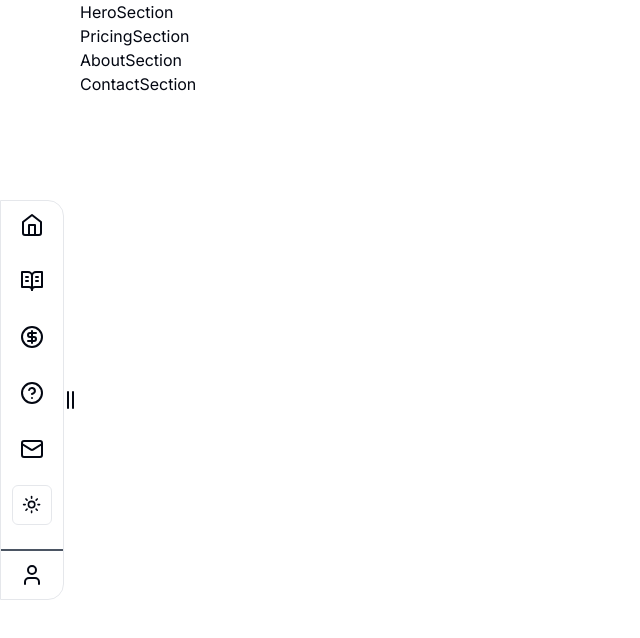
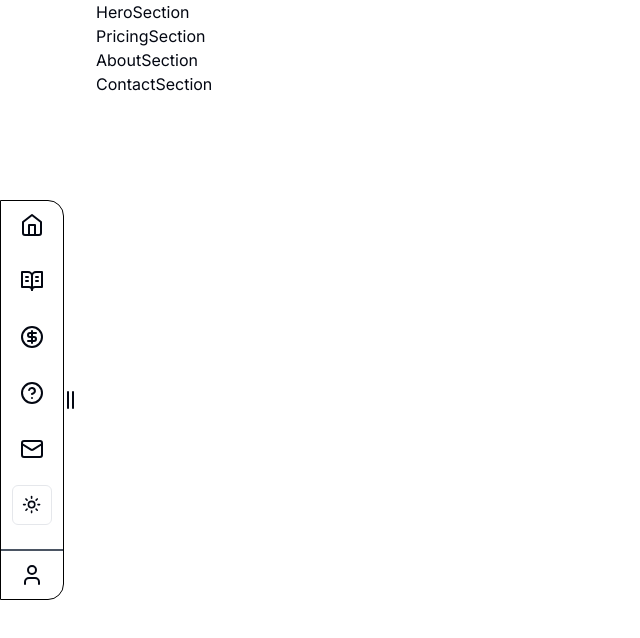
Before and after one commit to hopeVaughn/whatchagot, a Next.js app: page / in a window 1280 px wide. Shown: the top 638 px of the page, without its empty margins (0-640 px from the left). Built offline with nearby package versions, Linux system fonts and the light colour scheme.

Commit message:
finish navbar styling for now.

```diff
--- a/app/page.tsx
+++ b/app/page.tsx
@@ -7,7 +7,7 @@ export default function Home() {
   return (
     <main>
       <Navbar />
-      <section className="mx-20">
+      <section className="mx-24">
         <HeroSection />
         <PricingSection />
         <AboutSection />
--- a/components/ModeToggle.tsx
+++ b/components/ModeToggle.tsx
@@ -17,7 +17,7 @@ export function ModeToggle() {
   return (
     <DropdownMenu>
       <DropdownMenuTrigger asChild>
-        <Button variant="outline" size="icon">
+        <Button variant="outline" size="icon" className='focus:outline-none'>
           <Sun className="h-[1.2rem] w-[1.2rem] rotate-0 scale-100 transition-all dark:-rotate-90 dark:scale-0" />
           <Moon className="absolute h-[1.2rem] w-[1.2rem] rotate-90 scale-0 transition-all dark:rotate-0 dark:scale-100" />
           <span className="sr-only">Toggle theme</span>
--- a/components/Navbar.tsx
+++ b/components/Navbar.tsx
@@ -1,16 +1,24 @@
 'use client';
 import React, { useState } from 'react';
 import { ModeToggle } from './ModeToggle';
+import { useTheme } from 'next-themes';
 import { Home, BookOpenText, CircleDollarSign, HelpCircle, Mail, User, Tally2 } from 'lucide-react';
 import Link from 'next/link';
 
 const Navbar = () => {
   const [isOpen, setIsOpen] = useState<boolean>(true);
+  const { theme, systemTheme } = useTheme();
 
   // handle the opening and closing of the side bar
   const toggleSideBar = () => {
     setIsOpen(!isOpen);
   };
+  // Determine the effective theme by checking if the theme is set to 'system', and if so, use the systemTheme
+  const effectiveTheme = theme === 'system' ? systemTheme : theme;
+
+  // Determine border color based on the effective theme
+  const borderColor = effectiveTheme === 'dark' ? 'border-gray-600' : 'border-black';
+  const hoverColor = effectiveTheme === 'light' ? 'hover:bg-gray-200' : 'hover:bg-gray-600';
 
   return (
     <div className="fixed  h-[50%] lg:h-[50%] md:h-[50%] flex top-1/2 -translate-y-1/2 z-10">
@@ -18,43 +26,43 @@ const Navbar = () => {
         className={`flex transition-transform duration-300 ${isOpen ? 'translate-x-0' : '-translate-x-16'
           }`}
       >
-        <div className="flex flex-col border border-solid h-full w-16 divide divide-y-2 divide-gray-600 rounded-r-2xl">
+        <div className={`flex flex-col border border-solid ${borderColor} h-full w-16 divide divide-y-2 divide-gray-600 rounded-r-2xl`}>
           {/* Container for the icons */}
           <div className="flex flex-col flex-grow space-y-2">
             {/* Icons evenly distributed */}
             <Link href="#home">
-              <div className="flex items-center justify-center w-full h-12 hover:bg-gray-600 rounded-tr-2xl">
+              <div className={`flex items-center justify-center w-full h-12 ${hoverColor} rounded-tr-2xl`}>
                 <Home />
               </div>
             </Link>
             <Link href="#community">
-              <div className="flex items-center justify-center w-full h-12 hover:bg-gray-600">
+              <div className={`flex items-center justify-center w-full h-12 ${hoverColor}`}>
                 <BookOpenText />
               </div>
             </Link>
             <Link href="#pricing">
-              <div className="flex items-center justify-center w-full h-12 hover:bg-gray-600">
+              <div className={`flex items-center justify-center w-full h-12 ${hoverColor}`}>
                 <CircleDollarSign />
               </div>
             </Link>
             <Link href="#faq">
-              <div className="flex items-center justify-center w-full h-12 hover:bg-gray-600">
+              <div className={`flex items-center justify-center w-full h-12 ${hoverColor}`}>
                 <HelpCircle />
               </div>
             </Link>
             <Link href="#contact">
-              <div className="flex items-center justify-center w-full h-12 hover:bg-gray-600">
+              <div className={`flex items-center justify-center w-full h-12 ${hoverColor}`}>
                 <Mail />
               </div>
             </Link>
-            <div className="flex items-center justify-center w-full h-12 hover:bg-gray-600">
+            <div className={`flex items-center justify-center w-full h-12 ${hoverColor}`}>
               <ModeToggle />
             </div>
           </div>
 
           {/* User icon at the bottom */}
           <Link href="#profile">
-            <div className="flex items-center justify-center w-full h-12 mt-auto hover:bg-gray-600 rounded-br-2xl">
+            <div className={`flex items-center justify-center w-full h-12 mt-auto ${hoverColor} rounded-br-2xl`}>
               <User />
             </div>
           </Link>
```
